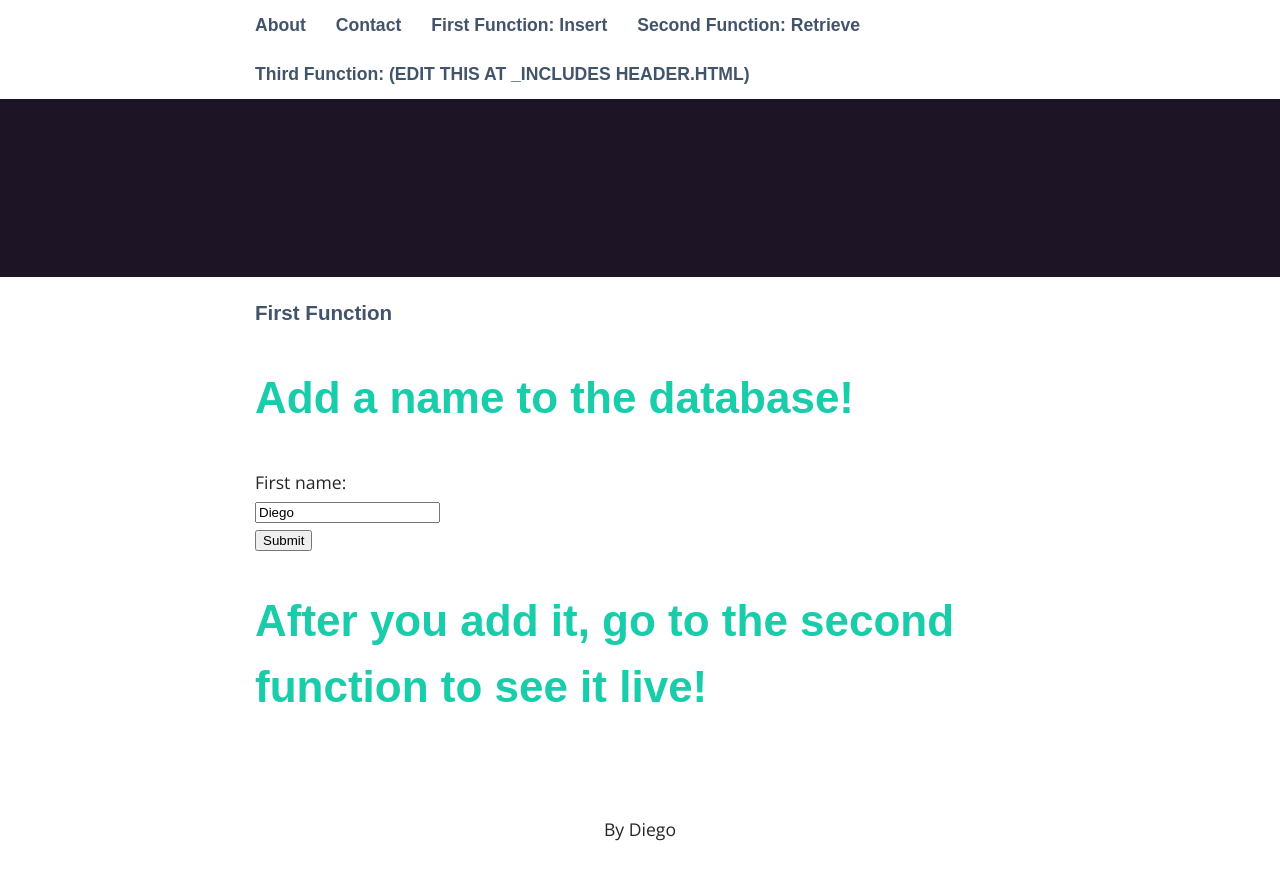
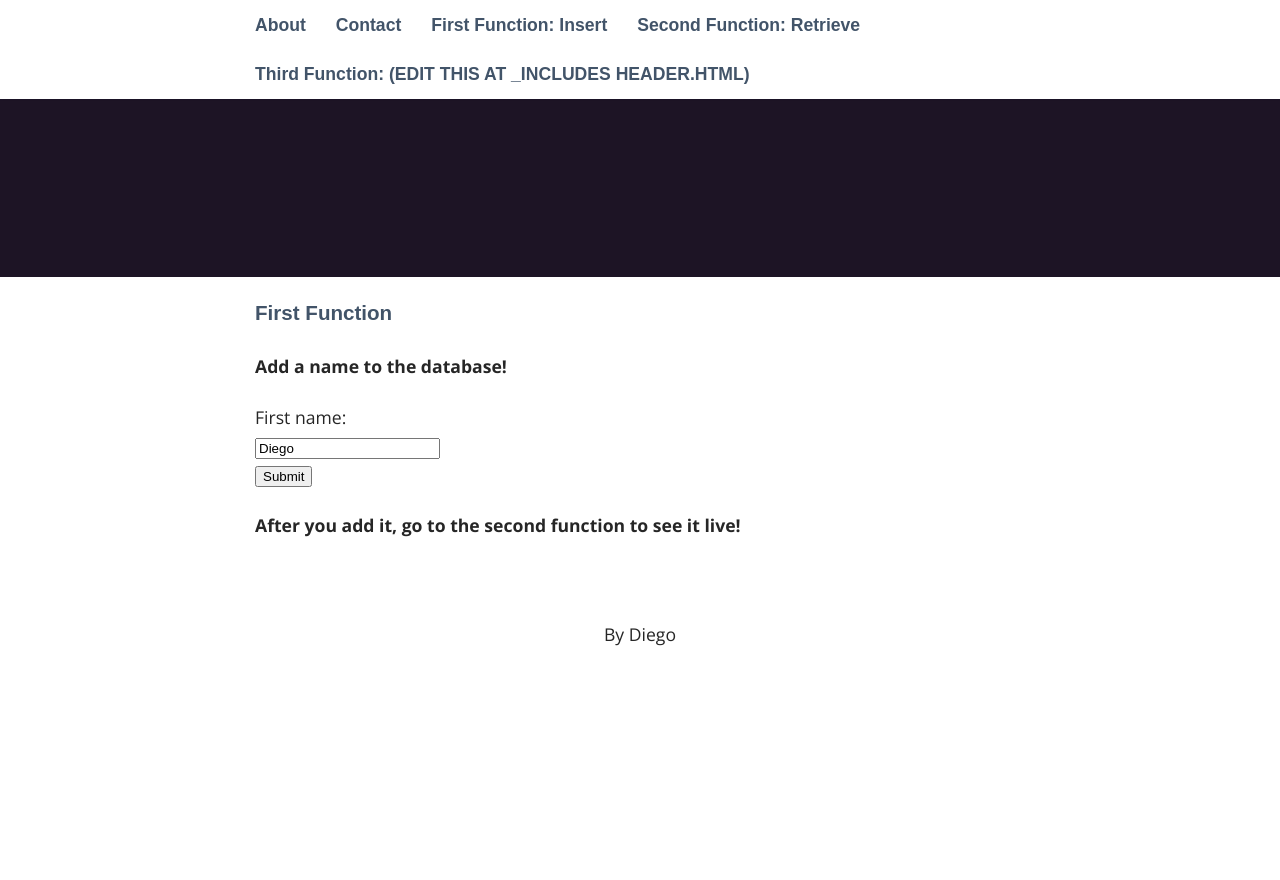
Before and after one commit to devanegas/faasJekyll, a Jekyll site: the page built from firstFunction/index.html, in a window 1280 px wide and 900 px high, scrolled down 223 px. Shown: the top 880 px of the window. Built offline with Jekyll 4.4.1, drawn with Linux system fonts in a browser that asks for light colours; some web fonts are replaced; after the commit the page ends 929 px from its top, so only the background shows below that.

Commit message:
Fixed format again

```diff
--- a/firstFunction/index.html
+++ b/firstFunction/index.html
@@ -5,12 +5,12 @@ layout: default
 <h3>First Function</h3>
 
 <div class="text-center">
-	<h1 class="display-4">Add a name to the database!</h1>
+	<h4 class="display-4">Add a name to the database!</h4>
 	<form method="post" action="https://enterdatatodatabase.azurewebsites.net/api/DatabaseCleanup?code=hDvKudnQIUMcFHN7pzNNqwmsM8oTjtcSo8oeOyw6CnIgCsQZ9zXPmg==">
 		First name:<br>
 		<input type="text" name="firstname" id="name" value="Diego">
 		<br>
 		<input type="submit" value="Submit">
     </form>
-    <h1 class="display-4">After you add it, go to the second function to see it live!</h1>
+    <h4 class="display-4">After you add it, go to the second function to see it live!</h4>
 </div>
--- a/secondFunction/index.html
+++ b/secondFunction/index.html
@@ -2,9 +2,9 @@
 layout: default
 ---
 
-<h3>Second Function
-    <h1 class="display-4">Retrieve all the names from the database!</h1>
-</h3>
+<h2>Second Function</h2>
+<h4 class="display-4">Retrieve all the names from the database!</h1>
+
 <button id="TestingButton">Retrieve</button>
 <ul id="names">
 
```
